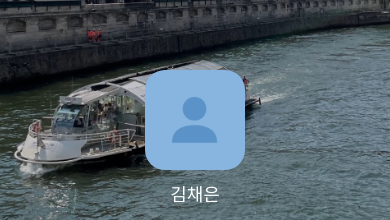
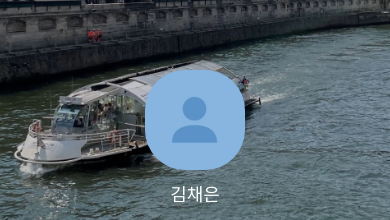
Before and after one commit to DAU-RN-study/DAU-RN-study, a React Native app in the folder study/: screen / in a window 390 px wide. Shown: the part 453-673 px from the top of the page. Built offline with nearby package versions, Linux system fonts and the light colour scheme.

Commit message:
feat : fix borderradius

```diff
--- a/study/App.js
+++ b/study/App.js
@@ -149,7 +149,7 @@ const styles = StyleSheet.create({
     profileImg: {
         width: 100,
         height: 100,
-        borderRadius: 20,
+        borderRadius: 40,
         marginBottom: 10,
     },
     nameText: {
```
